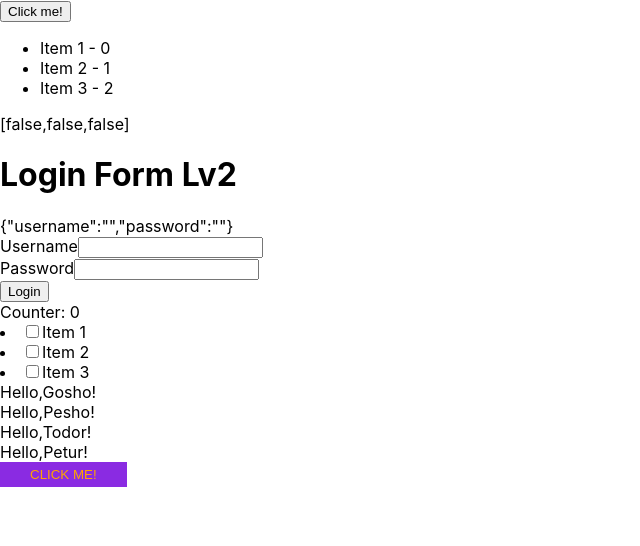
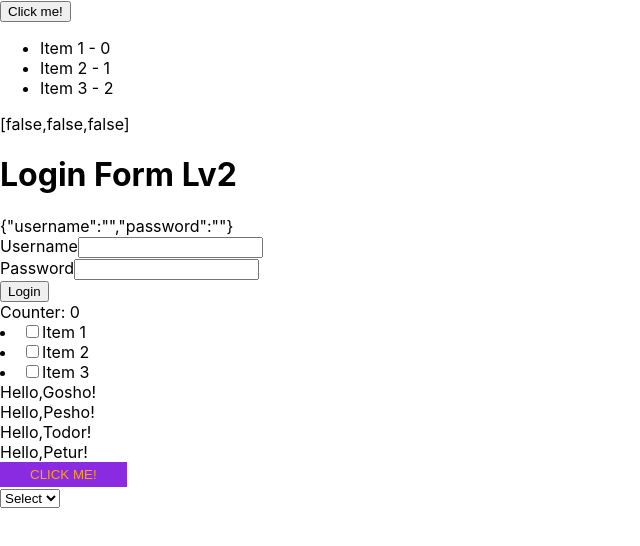
Before and after one commit to valensixx/react-treaning-part-two, a React (Create React App) app: page / in a window 1280 px wide. Shown: the top 546 px of the page, without its empty margins (0-640 px from the left). Built offline with nearby package versions, Linux system fonts and the light colour scheme.

Commit message:
connecting components and some do design

```diff
--- a/src/DropDownMenu.js
+++ b/src/DropDownMenu.js
@@ -1,16 +1,16 @@
-import React ,{useState} from "react";
-
+import React, { useState } from "react";
+import DropDownMenuProps from './DropDownMenuProps';
 //create drop down menu with style props text on top of the menu, list of elements and func onChange.
 
-export default function DropDownMenu(){
+export default function DropDownMenu() {
     const options = [
-        {label: 'Option 1', value: 1},
-        {label: 'Option 2', value: 2},
-        {label: 'Option 3', value: 3},
-        ];
-    return(
-    <>
-
-    </>
+        { label: 'Option 1', value: 1 },
+        { label: 'Option 2', value: 2 },
+        { label: 'Option 3', value: 3 },
+    ];
+    return (
+        <div>
+            <DropDownMenuProps />
+        </div>
     );
 };
--- a/src/DropDownMenuProps.js
+++ b/src/DropDownMenuProps.js
@@ -1,7 +1,16 @@
 import React, {useState} from "react";
+import './DropDownMenuProps.css';
 
-export default function DDMP(){
+//at line 5 i am using different way of doing DDMP(perops) == DDMP({label, oprions, onChange})
+export default function DDMP({label, oprions, onChange}){
     return(
-        <></>
+        <div className="dropdown">
+            <label className="dd-label">
+                {label}
+            </label>
+            <select className="dd-select" onChange={onChange}>
+                <option value ="" >Select</option>
+            </select>
+        </div>
     );
 };
```
Also changed, not shown: src/DropDownMenuProps.css (added).
